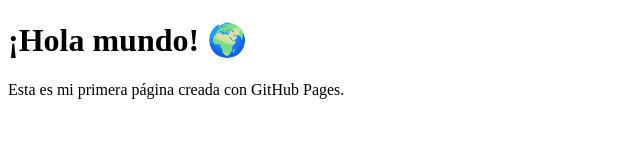
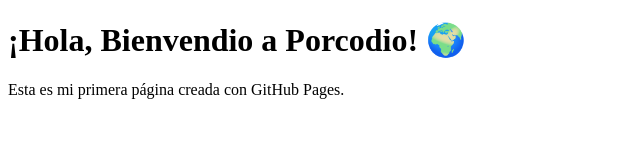
Before and after one commit to oliver-cutillas/mi-web, a plain HTML site: page index.html in a window 1280 px wide. Shown: the whole page, without its empty margins (0-640 px from the left). Drawn offline with Linux system fonts and the light colour scheme.

Commit message:
Update index.html

```diff
--- a/index.html
+++ b/index.html
@@ -5,7 +5,8 @@
      <title>Mi primera web</title>
 </head>
 <body>
-     <h1>¡Hola mundo! 🌍</h1>
+     <h1>¡Hola, Bienvendio a Porcodio! 🌍</h1>
      <p>Esta es mi primera página creada con GitHub Pages.</p>
 </body>
+
 </html>
```
